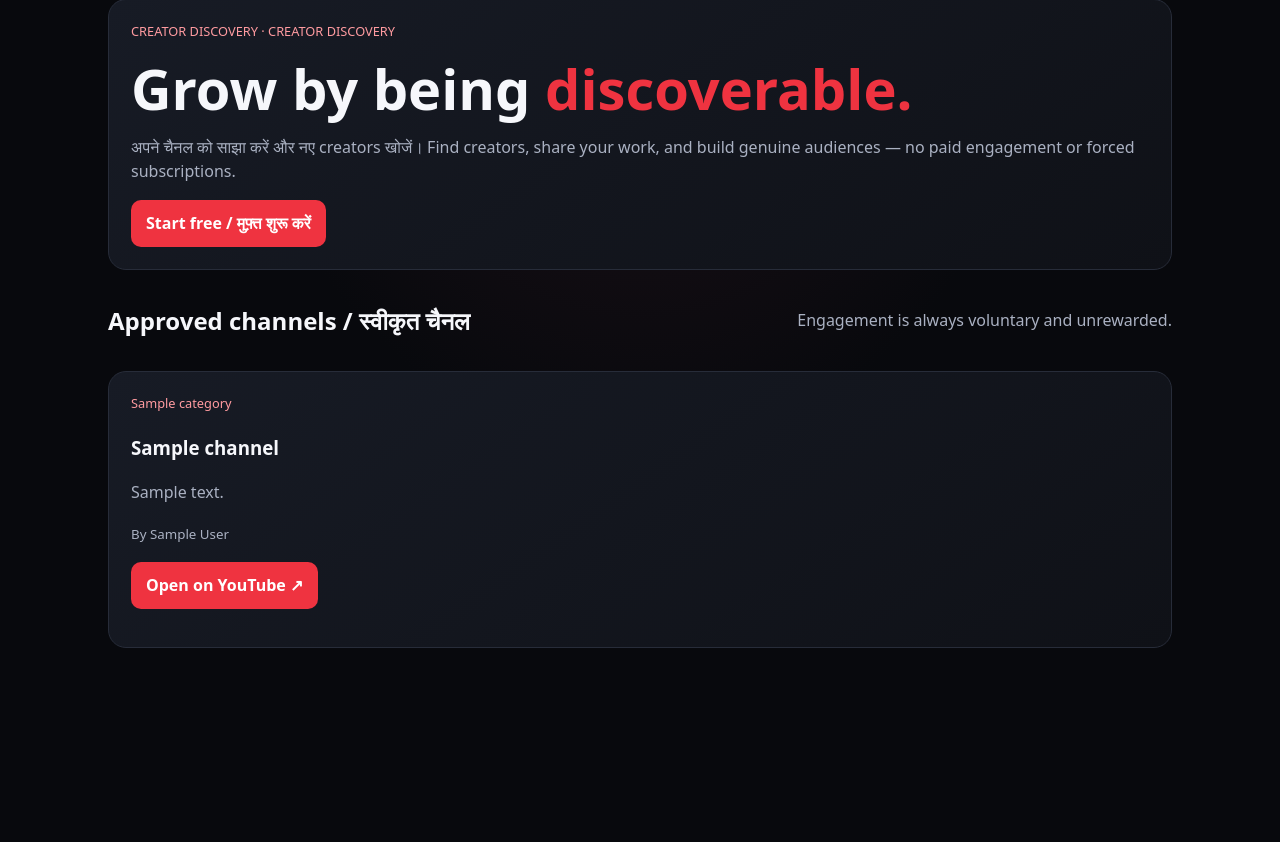
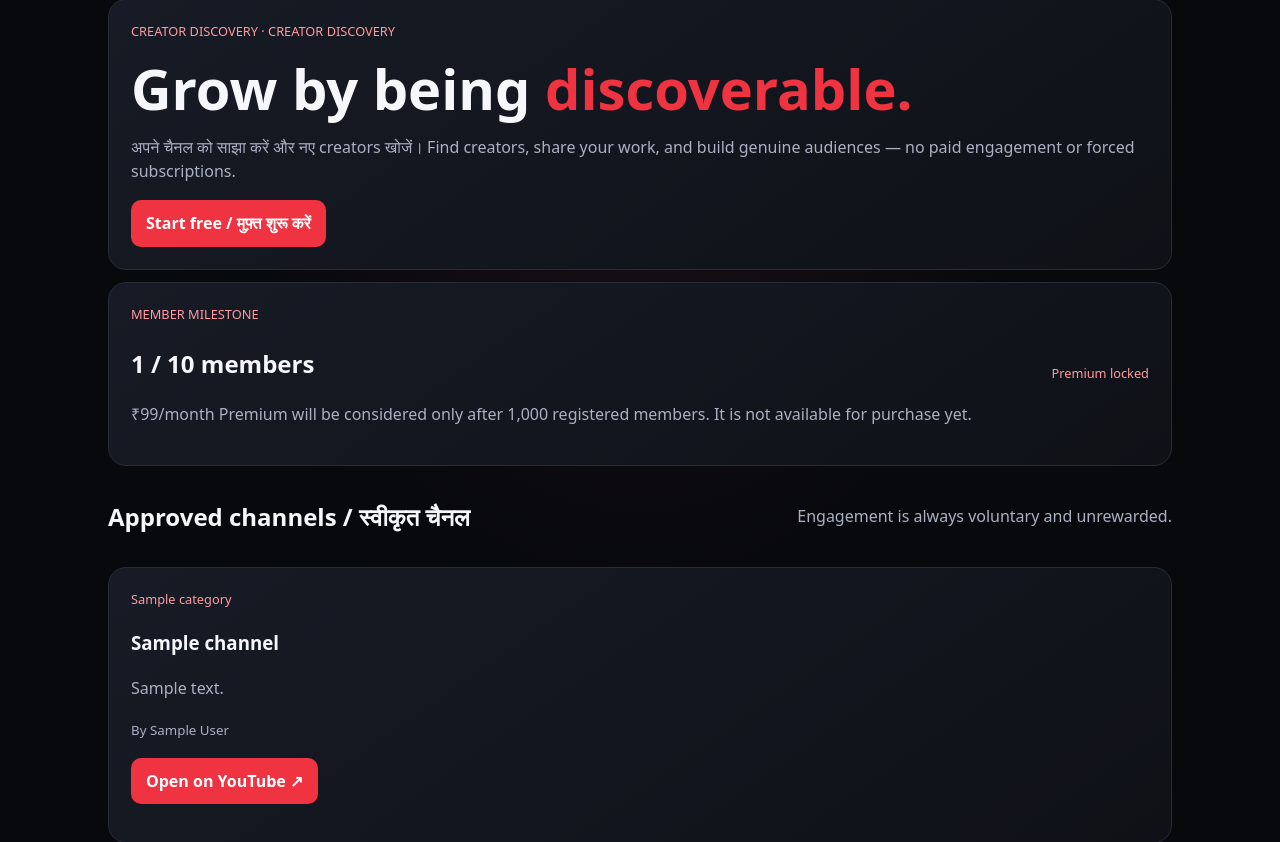
Before and after one commit to techtomesh01-ctrl/YouGrow, a Python web app: template templates/index.html in a window 1280 px wide. Shown: the part 109-951 px from the top of the page. Before the commit the page ends 757 px from the top, so only its background shows below. Run offline with Jinja, Linux system fonts and the light colour scheme; the template is opened without the code that fills it: most values are stand-ins (such as "Sample title", 1, 10 or a date in 2020).

Commit message:
Show ad slot only when configured and Premium milestone

```diff
--- a/templates/index.html
+++ b/templates/index.html
@@ -1,5 +1,7 @@
 {% extends "base.html" %}{% block body %}
 <section class="hero"><div class="tag">CREATOR DISCOVERY · CREATOR DISCOVERY</div><h1>Grow by being <span style="color:#ef3340">discoverable.</span></h1><p class="muted">अपने चैनल को साझा करें और नए creators खोजें। Find creators, share your work, and build genuine audiences — no paid engagement or forced subscriptions.</p><a class="btn" href="/register">Start free / मुफ़्त शुरू करें</a></section>
+<section class="panel"><div class="row"><div><div class="tag">MEMBER MILESTONE</div><h2>{{ member_count }} / {{ premium_threshold }} members</h2><p class="muted">{% if premium_unlocked %}Premium milestone reached. Premium payments still require payment-provider approval and completed features.{% else %}₹99/month Premium will be considered only after 1,000 registered members. It is not available for purchase yet.{% endif %}</p></div><div class="tag">{{ 'Premium milestone reached' if premium_unlocked else 'Premium locked' }}</div></div></section>
+{% if adsense_ready %}<section class="panel"><div class="tag">ADVERTISEMENT</div><ins class="adsbygoogle" style="display:block" data-ad-client="{{ adsense_client_id }}" data-ad-slot="{{ adsense_slot_id }}" data-ad-format="auto" data-full-width-responsive="true"></ins><script>(adsbygoogle = window.adsbygoogle || []).push({});</script></section>{% endif %}
 <div class="row"><h2>Approved channels / स्वीकृत चैनल</h2><span class="muted">Engagement is always voluntary and unrewarded.</span></div>
 <div class="grid">{% for c in channels %}<article class="channel"><div class="tag">{{c.category}}</div><h3>{{c.title}}</h3><p class="muted">{{c.description or 'Creator channel'}}</p><small>By {{c.display_name}}</small><p><a class="btn" href="{{c.youtube_url}}" target="_blank" rel="noopener noreferrer">Open on YouTube ↗</a></p>{% if user %}<form method="post" action="/report/{{c.id}}"><input type="hidden" name="_csrf" value="{{csrf_token()}}"><input class="field" name="reason" maxlength="500" placeholder="Report reason (optional)" required><button class="btn secondary">Report</button></form>{% endif %}</article>{% else %}<div class="panel">No approved channels yet. Be the first creator to submit one.</div>{% endfor %}</div>
 {% endblock %}
```
